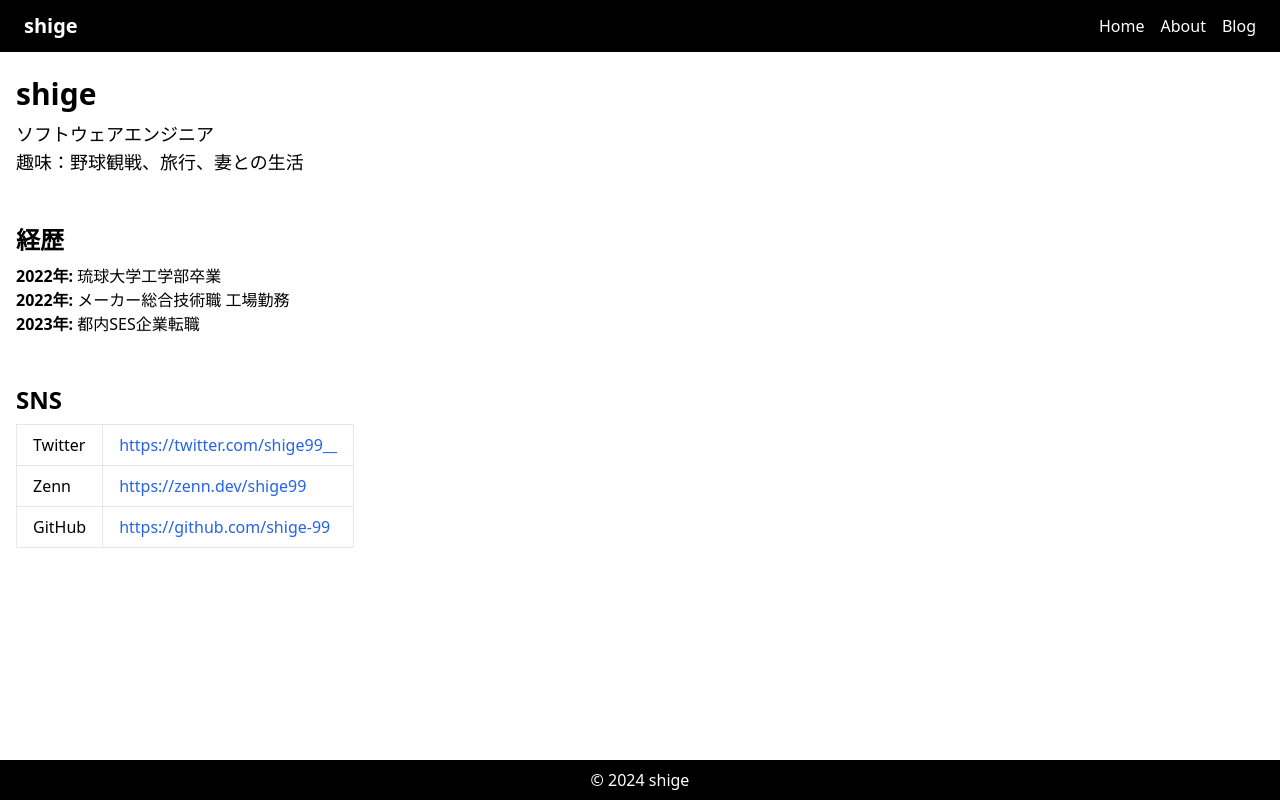
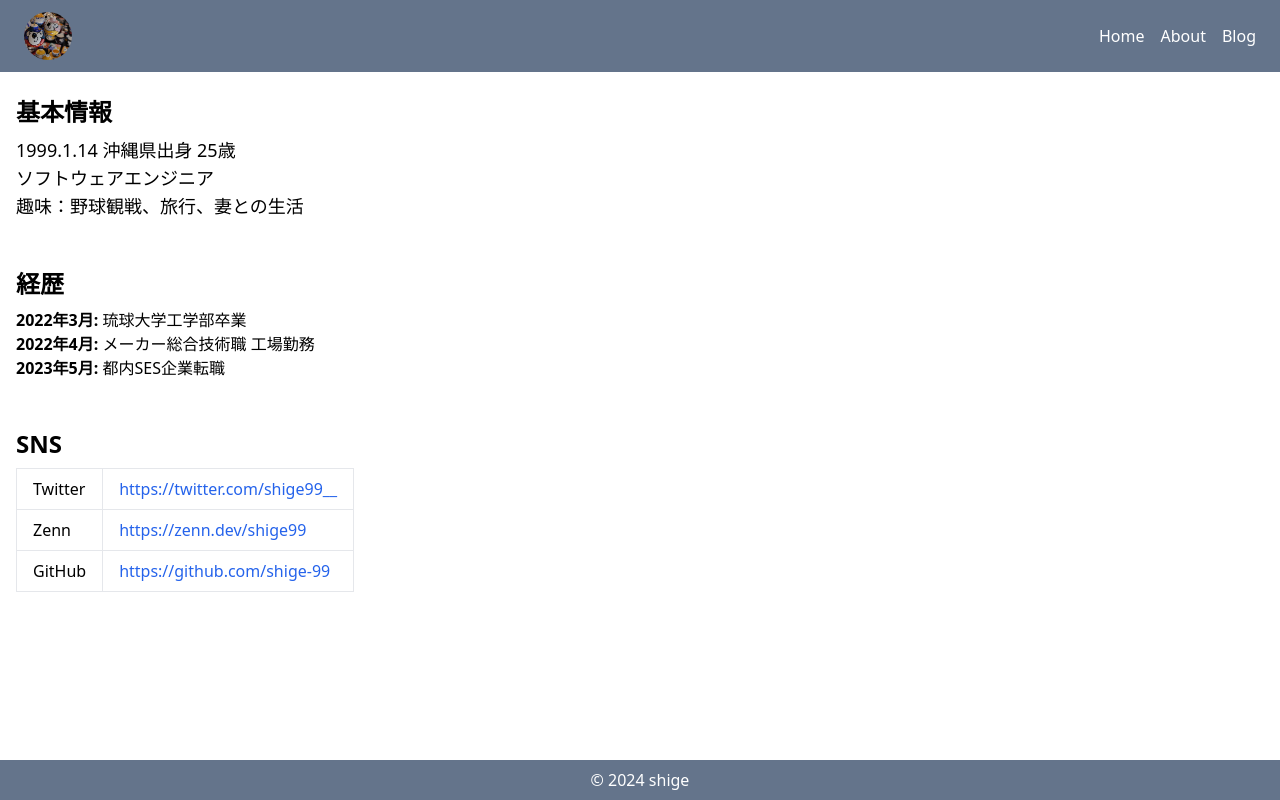
Before and after one commit to shige-99/shige-me, a SvelteKit app: page /profiles in a window 1280 px wide. Built offline with nearby package versions, Linux system fonts and the light colour scheme.

Commit message:
update view

```diff
--- a/src/routes/+layout.svelte
+++ b/src/routes/+layout.svelte
@@ -15,10 +15,10 @@
 </svelte:head>
 
 <div class="flex flex-col min-h-screen">
-    <header class="flex items-center justify-between px-6 py-3 bg-black">
-        <h1 class="text-white font-bold text-xl">
-            <a href="/" class="text-white font-bold text-xl">shige</a>
-        </h1>
+    <header class="flex items-center justify-between px-6 py-3 bg-[#64748b]">
+        <a href="/">
+            <img src="/images/icon.png" alt="icon" class="h-12 w-12 rounded-full object-cover" />
+        </a>
         <nav class="flex gap-4">
             <a href="/" class="text-white hover:text-gray-400">Home</a>
             <a href="/profiles" class="text-white hover:text-gray-400">About</a>
@@ -30,7 +30,7 @@
         <slot />
     </div>
 
-    <footer class="bg-black py-2 text-center text-white">
+    <footer class="bg-[#64748b] py-2 text-center text-white">
         <p>© 2024 shige</p>
     </footer>
 </div>
--- a/src/routes/+page.svelte
+++ b/src/routes/+page.svelte
@@ -4,8 +4,8 @@
 </script>
 
 <svelte:head>
-  <title>Tech Blog</title>
-  <meta name="description" content="This tech blog features many wonderful articles." />
+  <title>shige</title>
+  <meta name="description" content="Personal website of shige." />
 </svelte:head>
 
 <div class="py-8 px-4 mb-10 rounded-lg flex flex-col items-center bg-slate-100">
--- a/src/routes/profiles/+page.svelte
+++ b/src/routes/profiles/+page.svelte
@@ -4,7 +4,8 @@
 </svelte:head>
 
 <div class="mb-12">
-    <h1 class="text-3xl font-bold mb-2">shige</h1>
+    <h2 class="text-2xl font-bold mb-2">基本情報</h2>
+    <p class="text-lg">1999.1.14 沖縄県出身 25歳</p>
     <p class="text-lg">ソフトウェアエンジニア</p>
     <p class="text-lg">趣味：野球観戦、旅行、妻との生活</p>
   </div>
@@ -13,9 +14,9 @@
     <section class="mb-12">
       <h2 class="text-2xl font-bold mb-2">経歴</h2>
       <ul>
-        <li><span class="font-bold">2022年:</span> 琉球大学工学部卒業</li>
-        <li><span class="font-bold">2022年:</span> メーカー総合技術職 工場勤務</li>
-        <li><span class="font-bold">2023年:</span> 都内SES企業転職</li>
+        <li><span class="font-bold">2022年3月:</span> 琉球大学工学部卒業</li>
+        <li><span class="font-bold">2022年4月:</span> メーカー総合技術職 工場勤務</li>
+        <li><span class="font-bold">2023年5月:</span> 都内SES企業転職</li>
       </ul>
     </section>
 
```
Also changed, not shown: articles/1.md (+3 -1 lines), static/images/icon.png (added).
